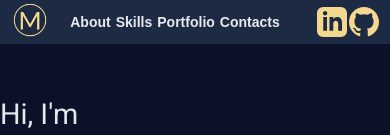
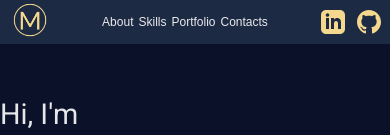
Before and after one commit to MarkiMark01/portfolio_vite_sass, a React (Vite) app: page / in a window 390 px wide. Shown: the top 135 px of the page. Built offline with nearby package versions, Linux system fonts and the light colour scheme.

Commit message:
added @media to header.scss

```diff
--- a/src/components/pages/header/Header.jsx
+++ b/src/components/pages/header/Header.jsx
@@ -11,7 +11,7 @@ const Header = () => {
           alt="logo"
           width={50}
           height={50}
-          style={{ padding: 2, marginLeft: 10 }}
+          style={{ padding: 2, marginLeft: 10, marginRight: 10 }}
         />
       </a>
       <nav className={styles.navBar}>
--- a/src/components/pages/header/header.module.scss
+++ b/src/components/pages/header/header.module.scss
@@ -26,10 +26,19 @@
     display: flex;
     justify-content: space-between;
     align-items: center;
-    width: 80px;
+    width: 70px;
     height: 40px;
-    margin: 0 15px;
+    margin-right: 20px;
+    margin-left: 20px;
 
+    a {
+      padding: 0 4px;
+    }
+
+    svg {
+      width: 30px;
+      height: 30px;
+    }
   }
 
   @media (max-width: 768px) {
@@ -37,19 +46,42 @@
       gap: 5px;
       font-size: 14px;
     }
-
-    .navIcons {
-      width: 60px;
-    }
-
     img {
       width: 40px;
       height: 40px;
     }
   }
 
+  @media (max-width: 480px) {
+    .navIcons {
+      justify-content: center;
+      width: 60px;
+      padding: 0 2px;
 
-  @media (max-width: 480px) {
+      svg {
+        width: 25px;
+        height: 25px;
+      }
+      a{
+        padding: 0 2px;
+      }
+    }
+  }
+  @media (max-width: 420px) {
+    .navBar {
+      font-size: 12px;
+      font-weight: 400;
+    }
+    .navIcons {
+      width: 50px;
+      padding: 0;
+      margin-right: 15px;
+      margin-left: 15px;
+      svg {
+        width: 24px;
+        height: 24px;
+      }
 
+    }
   }
 }
```
